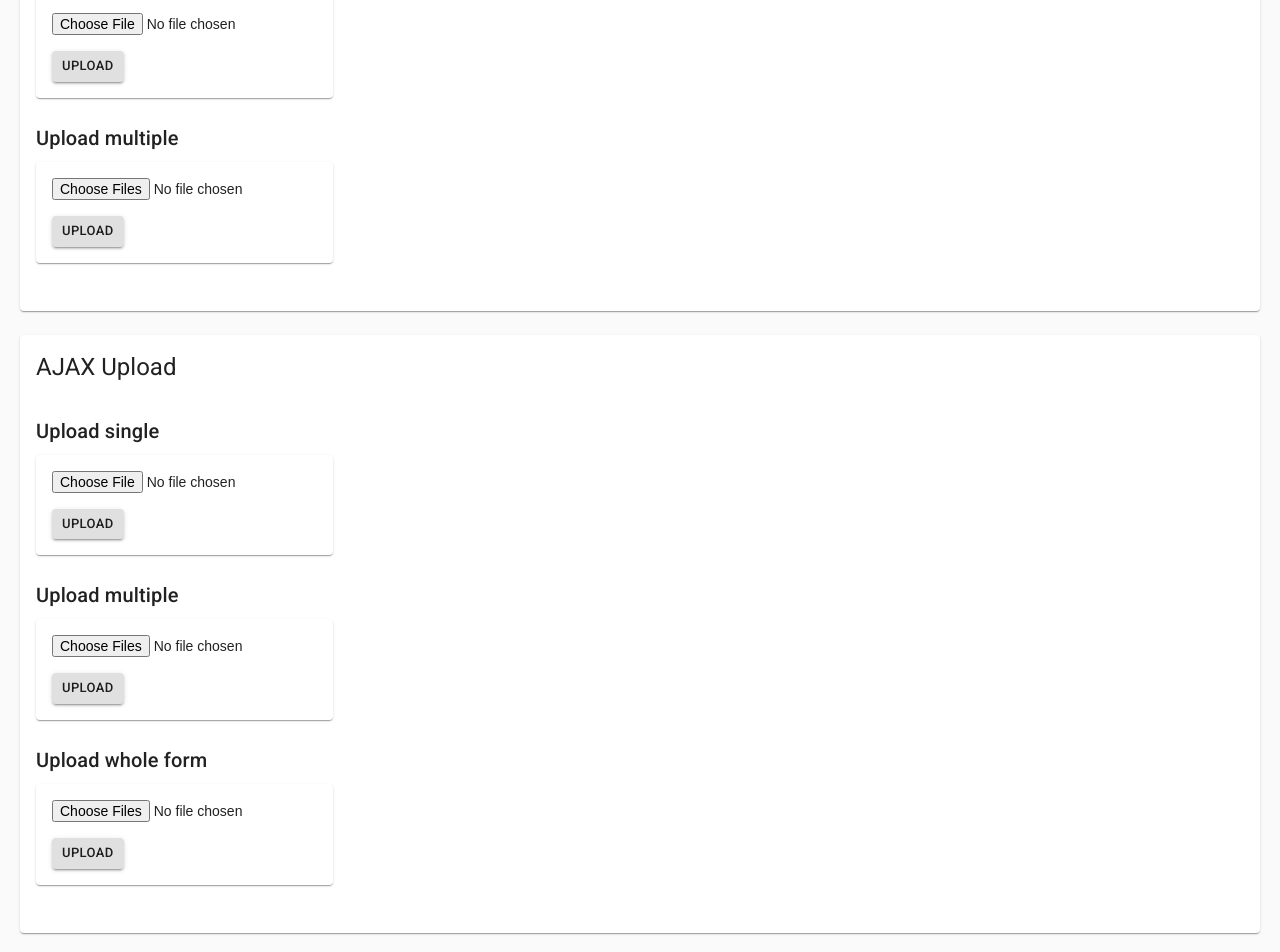
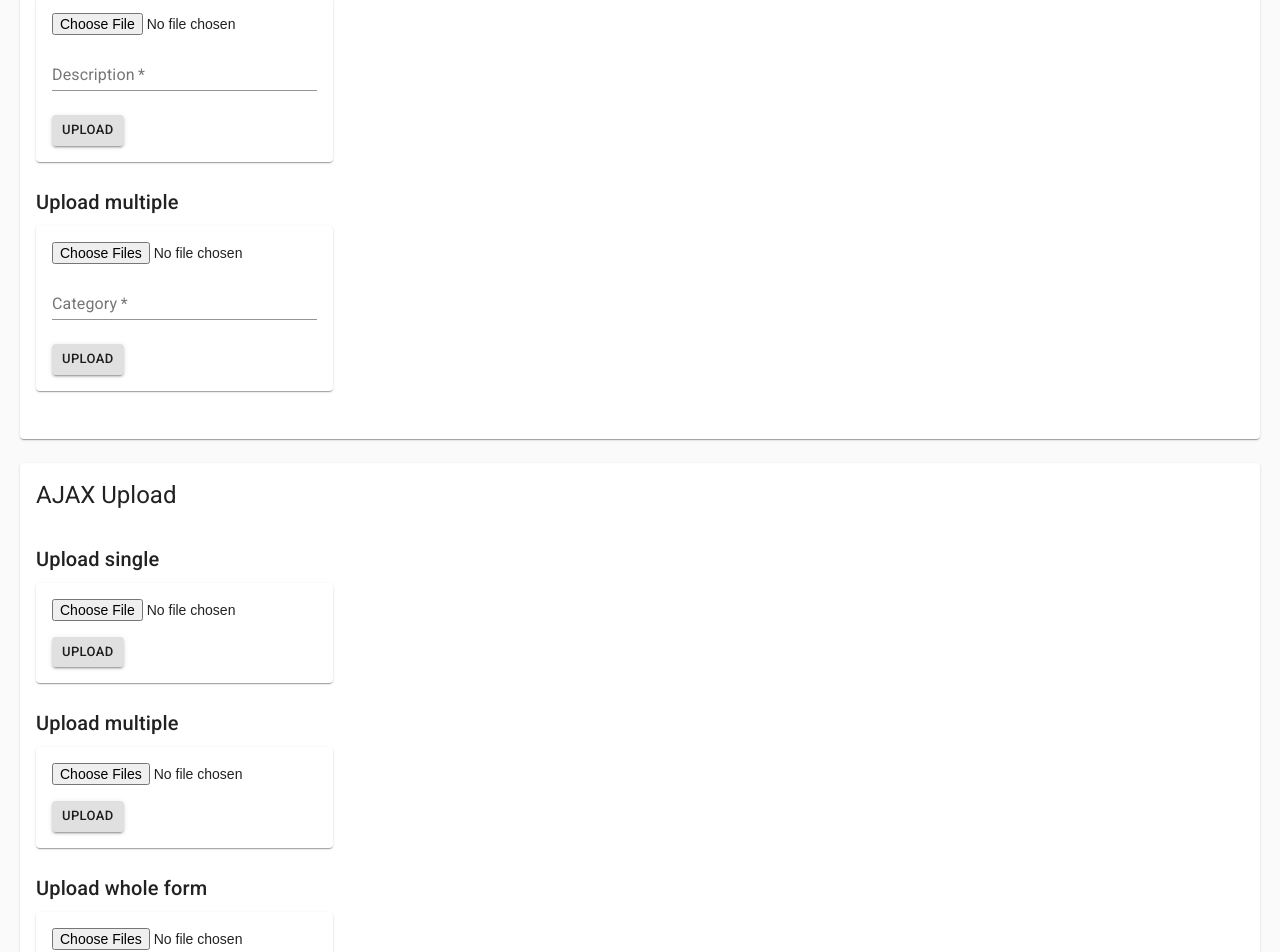
Before and after one commit to ICodeMyOwnLife/frontend-tricks, a React (Create React App) app: page /dom/upload in a window 1280 px wide. Shown: the part 363-1315 px from the top of the page. Built offline with nearby package versions, Linux system fonts and the light colour scheme.

Commit message:
Finish Upload

```diff
--- a/src/questions/dom/Upload1/FormUpload.tsx
+++ /dev/null
@@ -1,49 +0,0 @@
-import React, { FC, memo } from 'react';
-import { Box, Typography, Paper, Button } from '@material-ui/core';
-import useStyles from './styles';
-
-export const FormUploadComponent: FC<FormUploadProps> = ({
-  title,
-  url,
-  fieldName,
-  multiple,
-}) => {
-  const classes = useStyles();
-
-  return (
-    <Box className={classes.UploadContainer}>
-      <Typography variant="h6">{title}</Typography>
-      <Paper className={classes.UploadWrapper}>
-        <form action={url} method="POST" encType="multipart/form-data">
-          <input type="hidden" name="redirect" value={window.location.href} />
-          <input
-            className={classes.FileInput}
-            type="file"
-            name={fieldName}
-            required
-            multiple={multiple}
-          />
-          <Button
-            type="submit"
-            variant="contained"
-            color="default"
-            size="small"
-          >
-            Upload
-          </Button>
-        </form>
-      </Paper>
-    </Box>
-  );
-};
-
-const FormUpload = memo(FormUploadComponent);
-FormUpload.displayName = 'FormUpload';
-export default FormUpload;
-
-export interface FormUploadProps {
-  title: string;
-  url: string;
-  fieldName: string;
-  multiple: boolean;
-}
--- a/src/questions/dom/Upload1/AjaxUpload.tsx
+++ b/src/questions/dom/Upload1/Uploader.tsx
@@ -1,4 +1,4 @@
-import React, { FC, memo, RefObject, FormEventHandler } from 'react';
+import React, { FC, memo, RefObject, FormEventHandler, ReactNode } from 'react';
 import {
   Typography,
   Button,
@@ -7,34 +7,50 @@ import {
   Paper,
 } from '@material-ui/core';
 import useStyles from './styles';
+import { UploadStatus } from './hooks';
 
-export const AjaxUploadComponent: FC<AjaxUploadProps> = ({
+export const UploaderComponent: FC<UploaderProps> = ({
   title,
+  url,
+  fieldName,
   formRef,
   inputRef,
-  handleUpload,
-  loading,
-  progressPercentage,
-  result,
+  handleSubmit,
+  status,
   multiple,
+  children,
 }) => {
   const classes = useStyles();
+  const {
+    loading = false,
+    progressPercentage = 0,
+    result = undefined,
+    error = undefined,
+  } = status || {};
 
   return (
     <Box className={classes.UploadContainer}>
       <Typography variant="h6">{title}</Typography>
 
       <Paper className={classes.UploadWrapper}>
-        <form onSubmit={handleUpload} ref={formRef}>
+        <form
+          onSubmit={handleSubmit}
+          ref={formRef}
+          action={url}
+          method="POST"
+          encType="multipart/form-data"
+        >
           <input
             className={classes.FileInput}
             type="file"
-            name="ajaxSingle"
+            name={fieldName}
             ref={inputRef}
             required
             multiple={multiple}
           />
+          {children}
           <Button
+            className={classes.ButtonSubmit}
             type="submit"
             variant="contained"
             color="default"
@@ -44,6 +60,16 @@ export const AjaxUploadComponent: FC<AjaxUploadProps> = ({
           </Button>
           {result && <pre>{JSON.stringify(result)}</pre>}
         </form>
+
+        {error && (
+          <Typography
+            className={classes.ErrorText}
+            color="error"
+            variant="subtitle1"
+          >
+            {error}
+          </Typography>
+        )}
 
         {loading && (
           <Box className={classes.ProgressOverlay}>
@@ -59,17 +85,18 @@ export const AjaxUploadComponent: FC<AjaxUploadProps> = ({
   );
 };
 
-const AjaxUpload = memo(AjaxUploadComponent);
-AjaxUpload.displayName = 'AjaxUpload';
-export default AjaxUpload;
+const Uploader = memo(UploaderComponent);
+Uploader.displayName = 'Uploader';
+export default Uploader;
 
-export interface AjaxUploadProps {
+export interface UploaderProps {
   title: string;
+  url?: string;
+  fieldName?: string;
   formRef?: RefObject<HTMLFormElement>;
   inputRef?: RefObject<HTMLInputElement>;
-  handleUpload: FormEventHandler;
-  loading: boolean;
-  progressPercentage: number;
-  result: any;
-  multiple: boolean;
+  handleSubmit?: FormEventHandler;
+  status?: UploadStatus;
+  multiple?: boolean;
+  children?: ReactNode;
 }
--- a/src/questions/dom/Upload1/index.tsx
+++ b/src/questions/dom/Upload1/index.tsx
@@ -1,7 +1,8 @@
 import React, { FC, memo } from 'react';
 import Question from 'components/Question';
 import { BASE_URL } from 'constants/common';
-import { Card, CardHeader, CardContent } from '@material-ui/core';
+import { Card, CardHeader, CardContent, TextField } from '@material-ui/core';
+import Uploader from './Uploader';
 import questions from './questions';
 import useStyles from './styles';
 import {
@@ -9,8 +10,6 @@ import {
   useUploadMultiple,
   useUploadWholeForm,
 } from './hooks';
-import AjaxUpload from './AjaxUpload';
-import FormUpload from './FormUpload';
 
 const URL_UPLOAD_SINGLE = `${BASE_URL}/upload-single`;
 const URL_UPLOAD_MULTIPLE = `${BASE_URL}/upload-multiple`;
@@ -40,51 +39,76 @@ export const Upload1Component: FC = () => {
       <Card className={classes.Section}>
         <CardHeader title="Form Upload" />
         <CardContent>
-          <FormUpload
+          <Uploader
             title="Upload single"
             fieldName="single-file"
             url={URL_UPLOAD_SINGLE}
-            multiple={false}
-          />
-          <FormUpload
+          >
+            <input type="hidden" name="redirect" value={window.location.href} />
+            <TextField
+              className={classes.UploaderInput}
+              label="Description"
+              name="description"
+              required
+            />
+          </Uploader>
+
+          <Uploader
             title="Upload multiple"
             fieldName="multiple-files"
             url={URL_UPLOAD_MULTIPLE}
             multiple
-          />
+          >
+            <input type="hidden" name="redirect" value={window.location.href} />
+            <TextField
+              className={classes.UploaderInput}
+              label="Category"
+              name="category"
+              required
+            />
+          </Uploader>
         </CardContent>
       </Card>
 
       <Card className={classes.Section}>
         <CardHeader title="AJAX Upload" />
         <CardContent>
-          <AjaxUpload
+          <Uploader
             title="Upload single"
             inputRef={inputSingleRef}
-            handleUpload={handleUploadSingle}
-            loading={uploadSingleStatus.loading}
-            progressPercentage={uploadSingleStatus.progressPercentage}
-            result={uploadSingleStatus.result}
-            multiple={false}
+            handleSubmit={handleUploadSingle}
+            status={uploadSingleStatus}
           />
-          <AjaxUpload
+          <Uploader
             title="Upload multiple"
             inputRef={inputMultipleRef}
-            handleUpload={handleUploadMultiple}
-            loading={uploadMultipleStatus.loading}
-            progressPercentage={uploadMultipleStatus.progressPercentage}
-            result={uploadMultipleStatus.result}
+            handleSubmit={handleUploadMultiple}
+            status={uploadMultipleStatus}
             multiple
           />
-          <AjaxUpload
+          <Uploader
             title="Upload whole form"
             formRef={formRef}
-            handleUpload={handleUploadWholeForm}
-            loading={uploadWholeFormStatus.loading}
-            progressPercentage={uploadWholeFormStatus.progressPercentage}
-            result={uploadWholeFormStatus.result}
+            fieldName="multiple-files"
+            handleSubmit={handleUploadWholeForm}
+            status={uploadWholeFormStatus}
             multiple
-          />
+          >
+            <TextField
+              className={classes.UploaderInput}
+              type="text"
+              name="name"
+              label="Name"
+              required
+            />
+            <TextField
+              className={classes.UploaderInput}
+              type="number"
+              name="value"
+              label="Value"
+              required
+            />
+          </Uploader>
         </CardContent>
       </Card>
     </Question>
--- a/src/questions/dom/Upload1/questions.tsx
+++ b/src/questions/dom/Upload1/questions.tsx
@@ -18,23 +18,27 @@ const questions: QuestionInfo[] = [
           <code>method</code> attribute set to <code>POST</code>
         </p>
 
-        <Code language="tsx">
-          {`<form action={url} method="POST" encType="multipart/form-data">
+        <Code language="markup">
+          {`<form
+  action="http://127.0.0.1:1333/upload-single"
+  method="POST"
+  enctype="multipart/form-data"
+>
+  <input type="file" name="single-file" required="" />
   <input
-    className={classes.FileInput}
-    type="file"
-    name={fieldName}
-    required
-    multiple={multiple}
+    type="hidden"
+    name="redirect"
+    value="http://localhost:3000/dom/upload"
   />
-  <Button
-    type="submit"
-    variant="contained"
-    color="default"
-    size="small"
-  >
-    Upload
-  </Button>
+
+  <input
+    aria-invalid="false"
+    name="description"
+    required=""
+    type="text"
+    value=""
+  />
+  <button type="submit">Upload</button>
 </form>`}
         </Code>
       </div>
@@ -52,8 +56,111 @@ const questions: QuestionInfo[] = [
   },
   {
     question: <span>How to upload file(s) using AJAX requests?</span>,
-    answer: <div />,
+    answer: (
+      <div>
+        <p>
+          Create a <code>FormData</code> object and send it as body of a request
+        </p>
+        <Code language="typescript">
+          {`const upload = ({
+  formData,
+  url,
+  setStatus,
+}: {
+  formData: FormData;
+  url: string;
+  setStatus: Dispatch<SetStateAction<UploadStatus>>;
+}) => {
+  const xhr = new XMLHttpRequest();
+  xhr.addEventListener(
+    'progress',
+    e => {
+      if (e.lengthComputable) {
+        console.log(e.loaded);
+        const progressPercentage = Math.round((e.loaded * 100) / e.total);
+        setStatus(status => ({ ...status, progressPercentage }));
+      }
+    },
+    false,
+  );
+  xhr.addEventListener(
+    'load',
+    () =>
+      setStatus({
+        loading: false,
+        progressPercentage: 100,
+        result: JSON.parse(xhr.response),
+      }),
+    false,
+  );
+  xhr.addEventListener('error', () => {
+    const error = xhr.responseText || 'UNKNOWN ERROR';
+    setStatus({ loading: false, error, progressPercentage: 0 });
+  });
+  xhr.open('POST', url, true);
+  xhr.timeout = 2000;
+  setStatus({ loading: true, progressPercentage: 0 });
+  xhr.send(formData);
+};
+
+export const uploadWholeForm = ({
+  form,
+  url,
+  setStatus,
+}: {
+  form: HTMLFormElement | null | undefined;
+  url: string;
+  setStatus: Dispatch<SetStateAction<UploadStatus>>;
+}) => {
+  if (!form) return;
+
+  const formData = new FormData(form);
+  upload({ formData, url, setStatus });
+};
+
+export const uploadFilesOnly = ({
+  input,
+  url,
+  fieldName,
+  multiple,
+  setStatus,
+}: {
+  input: HTMLInputElement | undefined | null;
+  url: string;
+  fieldName: string;
+  multiple: boolean;
+  setStatus: Dispatch<SetStateAction<UploadStatus>>;
+}) => {
+  const files = input && input.files;
+
+  if (!files) return;
+
+  const count = multiple ? files.length : Math.max(1, files.length);
+  const formData = new FormData();
+
+  for (let i = 0; i < count; ++i) {
+    const file = files[i];
+    formData.append(fieldName, file, file.name);
+  }
+
+  upload({ formData, url, setStatus });
+};`}
+        </Code>
+      </div>
+    ),
     references: [
+      {
+        name: `Ridiculously simple Ajax uploads with FormData`,
+        url: `https://thoughtbot.com/blog/ridiculously-simple-ajax-uploads-with-formdata`,
+      },
+      {
+        name: `Uploading Files with AJAX`,
+        url: `https://blog.teamtreehouse.com/uploading-files-ajax`,
+      },
+      {
+        name: `[MDN] Uploading a user-selected file`,
+        url: `https://developer.mozilla.org/en-US/docs/Web/API/File/Using_files_from_web_applications#Example_Uploading_a_user-selected_file`,
+      },
       {
         name: `[MDN] FormData.append()`,
         url: `https://developer.mozilla.org/en-US/docs/Web/API/FormData/append`,
--- a/src/questions/dom/Upload1/styles.ts
+++ b/src/questions/dom/Upload1/styles.ts
@@ -15,9 +15,11 @@ const useStyles = makeStyles((theme: Theme) => ({
   },
   FileInput: {
     display: 'block',
-    marginBottom: theme.spacing(2),
     fontSize: 14,
     textAlign: 'right',
+  },
+  ButtonSubmit: {
+    marginTop: theme.spacing(2),
   },
   ProgressOverlay: {
     position: 'absolute',
@@ -31,6 +33,16 @@ const useStyles = makeStyles((theme: Theme) => ({
     backgroundColor: 'white',
     opacity: 0.5,
   },
+  ErrorText: {
+    marginTop: theme.spacing(1),
+  },
+  UploaderInput: {
+    display: 'block',
+    margin: `${theme.spacing(1)}px 0`,
+    '& .MuiInput-formControl': {
+      width: '100%',
+    },
+  },
 }));
 
 export default useStyles;
```
Also changed, not shown: public/test.html (added, +21 -0 lines), src/questions/dom/Upload1/hooks.ts (+7 -7 lines).
